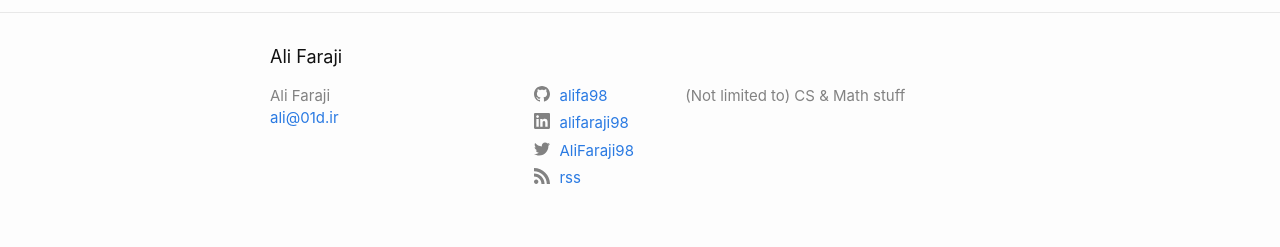
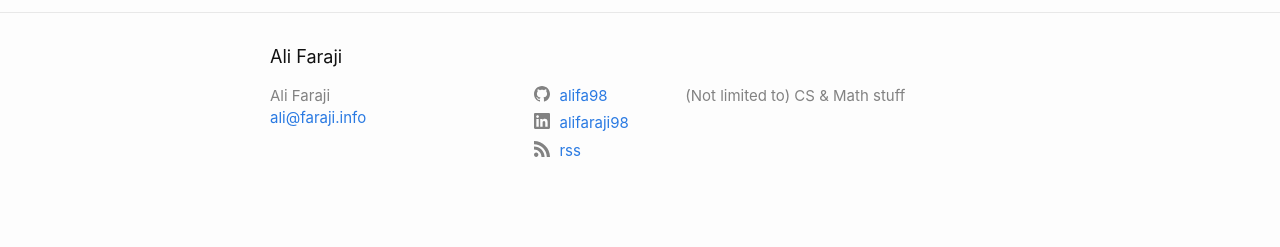
Before and after one commit to alifa98/blog, a Jekyll site: the page built from index.md, in a window 1280 px wide. Shown: the part 971-1218 px from the top of the page. Built offline with Jekyll 4.4.1, drawn with Linux system fonts in a browser that asks for light colours; a script that is not in the unit is left out; after the commit the page ends 1193 px from its top, so only the background shows below that.

Commit message:
update the blog to blog.faraji.info

```diff
--- a/_config.yml
+++ b/_config.yml
@@ -1,13 +1,13 @@
 title: Ali Faraji
-email: ali@01d.ir
+email: ali@faraji.info
 description: >- # this means to ignore newlines until "baseurl:"
   (Not limited to) CS & Math stuff
 
 baseurl: "" # the subpath of your site, e.g. /blog
-url: "https://blog.alifaraji.ir" # the base hostname & protocol for your site, e.g. http://example.com
+url: "https://blog.faraji.info" # the base hostname & protocol for your site, e.g. http://example.com
 
 # social links
-twitter_username: AliFaraji98
+#twitter_username: AliFaraji98
 github_username:  alifa98
 rss: rss
 # dribbble_username: jekyll
```
